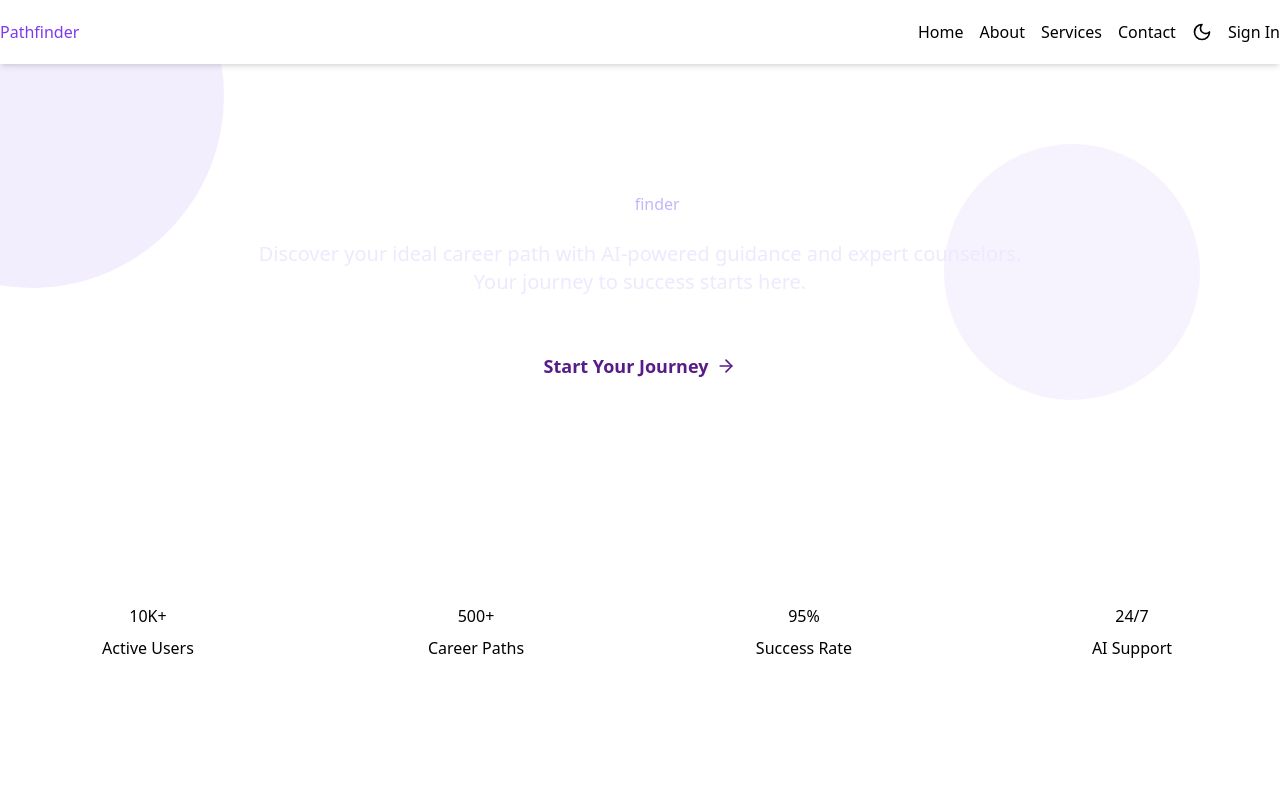
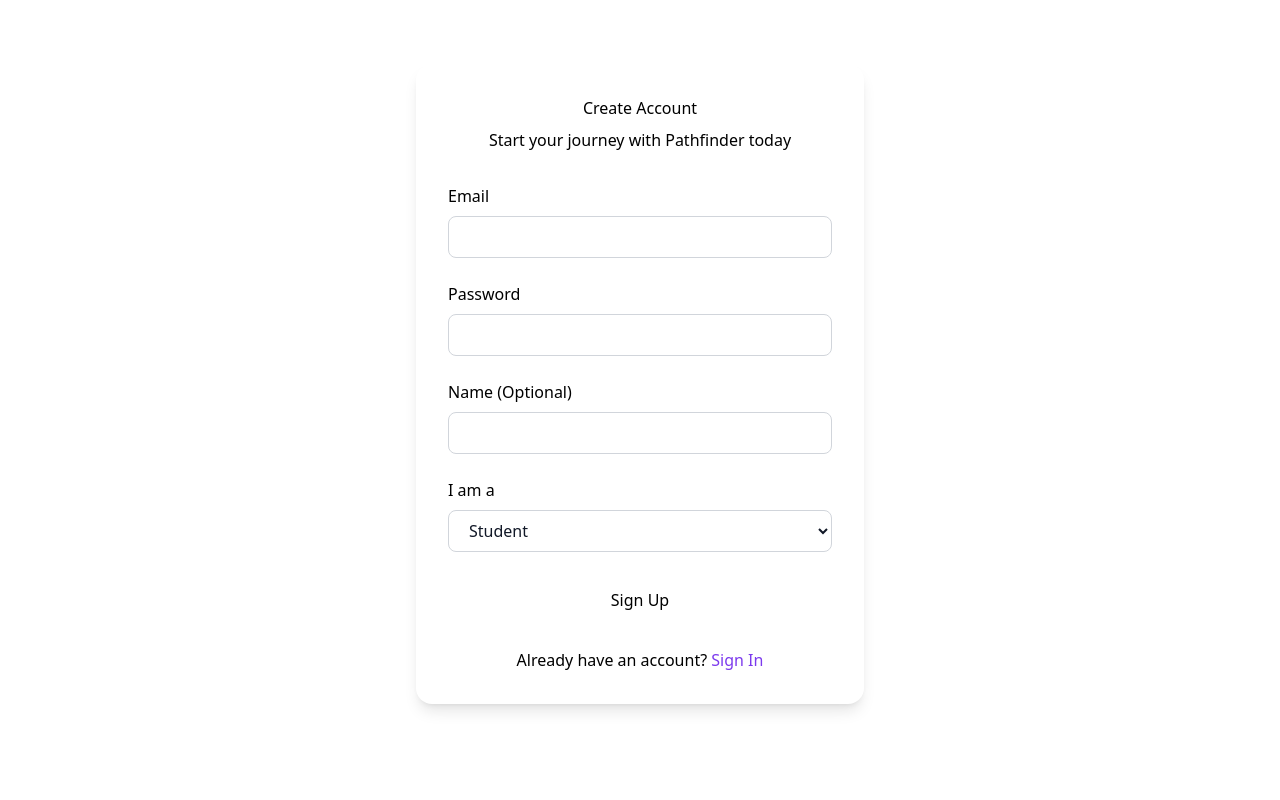
Before and after one commit to Zeeshan363/pathfinder-ai-frontend, a React (Create React App) app: page /signup in a window 1280 px wide. Shown: the top 800 px of the page. Built offline with nearby package versions, Linux system fonts and the light colour scheme.

Commit message:
feat: signup page

```diff
--- a/package.json
+++ b/package.json
@@ -13,6 +13,7 @@
     "lucide-react": "^0.468.0",
     "react": "^18.3.1",
     "react-dom": "^18.3.1",
+    "react-router-dom": "^7.0.2",
     "react-scripts": "5.0.1",
     "typescript": "^4.9.5",
     "web-vitals": "^2.1.4"
--- a/src/App.tsx
+++ b/src/App.tsx
@@ -1,18 +1,28 @@
 import React from "react";
+import {
+  BrowserRouter as Router,
+  Routes,
+  Route,
+  BrowserRouter,
+} from "react-router-dom";
 import "./App.css";
 import Navbar from "./components/Navbar";
 import LandingPage from "./components/LandingPage";
 import Footer from "./components/Footer";
+import SignupPage from "./components/SignupPage";
 
 function App() {
   return (
-    <div className="min-h-screen flex flex-col">
-      <Navbar />
-      <main className="flex-grow">
-        <LandingPage />
-      </main>
-      <Footer />
-    </div>
+    <BrowserRouter>
+      <div className="min-h-screen flex flex-col">
+        <main className="flex-grow">
+          <Routes>
+            <Route path="/" element={<LandingPage />} />
+            <Route path="/signup" element={<SignupPage />} />
+          </Routes>
+        </main>
+      </div>
+    </BrowserRouter>
   );
 }
 
--- a/src/components/LandingPage.tsx
+++ b/src/components/LandingPage.tsx
@@ -10,6 +10,8 @@ import {
   GraduationCap,
   Briefcase,
 } from "lucide-react";
+import Footer from "./Footer";
+import Navbar from "./Navbar";
 
 const LandingPage = () => {
   useEffect(() => {
@@ -64,6 +66,8 @@ const LandingPage = () => {
 
   return (
     <div className="min-h-screen section-light overflow-hidden">
+      <Navbar />
+
       {/* Hero Section */}
       <div className="relative gradient-primary text-white">
         <div className="absolute inset-0 overflow-hidden">
@@ -193,6 +197,7 @@ const LandingPage = () => {
           </div>
         </div>
       </div>
+      <Footer />
     </div>
   );
 };
--- a/src/components/Navbar.tsx
+++ b/src/components/Navbar.tsx
@@ -2,6 +2,7 @@
 import React, { useState } from "react";
 import { Menu, X } from "lucide-react";
 import ThemeToggle from "./ThemeToggle";
+import { Link } from "react-router-dom";
 
 const Navbar = () => {
   const [isOpen, setIsOpen] = useState(false);
@@ -28,7 +29,9 @@ const Navbar = () => {
               Contact
             </a>
             <ThemeToggle />
-            <button className="btn-primary">Sign In</button>
+            <Link to="/signup" className="btn-primary">
+              Sign In
+            </Link>
           </div>
 
           <div className="md:hidden flex items-center gap-4">
--- /dev/null
+++ b/src/components/SignupPage.tsx
@@ -0,0 +1,122 @@
+// src/components/SignupPage.tsx
+import React, { useState } from "react";
+import { UserRole } from "../types/user"; // We'll create this next
+
+const SignupPage = () => {
+  const [formData, setFormData] = useState({
+    email: "",
+    password: "",
+    name: "",
+    role: UserRole.STUDENT,
+  });
+
+  const handleSubmit = (e: React.FormEvent) => {
+    e.preventDefault();
+    console.log("Form submitted:", formData);
+    // Here you'll add your API call to register the user
+  };
+
+  return (
+    <div className="section-light min-h-screen">
+      <div className="container-padding py-16 flex justify-center items-center">
+        <div className="w-full max-w-md">
+          <div className="bg-white dark:bg-gray-800 rounded-2xl shadow-lg p-8">
+            <div className="text-center mb-8">
+              <h1 className="heading-2 heading-primary mb-2">Create Account</h1>
+              <p className="text-body">
+                Start your journey with Pathfinder today
+              </p>
+            </div>
+
+            <form onSubmit={handleSubmit} className="space-y-6">
+              <div>
+                <label htmlFor="email" className="text-body block mb-2">
+                  Email
+                </label>
+                <input
+                  type="email"
+                  id="email"
+                  required
+                  className="w-full px-4 py-2 rounded-lg border border-gray-300 dark:border-gray-600 bg-white dark:bg-gray-700 text-gray-900 dark:text-white focus:ring-2 focus:ring-primary-500 focus:border-transparent transition-colors"
+                  value={formData.email}
+                  onChange={(e) =>
+                    setFormData({ ...formData, email: e.target.value })
+                  }
+                />
+              </div>
+
+              <div>
+                <label htmlFor="password" className="text-body block mb-2">
+                  Password
+                </label>
+                <input
+                  type="password"
+                  id="password"
+                  required
+                  className="w-full px-4 py-2 rounded-lg border border-gray-300 dark:border-gray-600 bg-white dark:bg-gray-700 text-gray-900 dark:text-white focus:ring-2 focus:ring-primary-500 focus:border-transparent transition-colors"
+                  value={formData.password}
+                  onChange={(e) =>
+                    setFormData({ ...formData, password: e.target.value })
+                  }
+                />
+              </div>
+
+              <div>
+                <label htmlFor="name" className="text-body block mb-2">
+                  Name (Optional)
+                </label>
+                <input
+                  type="text"
+                  id="name"
+                  className="w-full px-4 py-2 rounded-lg border border-gray-300 dark:border-gray-600 bg-white dark:bg-gray-700 text-gray-900 dark:text-white focus:ring-2 focus:ring-primary-500 focus:border-transparent transition-colors"
+                  value={formData.name}
+                  onChange={(e) =>
+                    setFormData({ ...formData, name: e.target.value })
+                  }
+                />
+              </div>
+
+              <div>
+                <label htmlFor="role" className="text-body block mb-2">
+                  I am a
+                </label>
+                <select
+                  id="role"
+                  required
+                  className="w-full px-4 py-2 rounded-lg border border-gray-300 dark:border-gray-600 bg-white dark:bg-gray-700 text-gray-900 dark:text-white focus:ring-2 focus:ring-primary-500 focus:border-transparent transition-colors"
+                  value={formData.role}
+                  onChange={(e) =>
+                    setFormData({
+                      ...formData,
+                      role: e.target.value as UserRole,
+                    })
+                  }
+                >
+                  <option value={UserRole.STUDENT}>Student</option>
+                  <option value={UserRole.PROFESSIONAL}>Professional</option>
+                  <option value={UserRole.COUNSELOR}>Counselor</option>
+                </select>
+              </div>
+
+              <button type="submit" className="btn-primary w-full py-3">
+                Sign Up
+              </button>
+
+              <p className="text-center text-body mt-4">
+                Already have an account?{" "}
+                <a
+                  href="/login"
+                  className="text-primary-600 dark:text-primary-400 hover:underline"
+                >
+                  Sign In
+                </a>
+              </p>
+            </form>
+          </div>
+        </div>
+      </div>
+    </div>
+  );
+};
+
+export default SignupPage;
--- /dev/null
+++ b/src/types/user.ts
@@ -0,0 +1,24 @@
+export enum UserRole {
+  STUDENT = "STUDENT",
+  PROFESSIONAL = "PROFESSIONAL",
+  COUNSELOR = "COUNSELOR",
+}
+
+export interface User {
+  id?: number;
+  email: string;
+  name?: string;
+  role: UserRole;
+}
+
+export interface SignupFormData {
+  email: string;
+  password: string;
+  name?: string;
+  role: UserRole;
+}
+
+export interface LoginFormData {
+  email: string;
+  password: string;
+}
```
Also changed, not shown: 1 other file (tests, documents, lock files or other folders).
